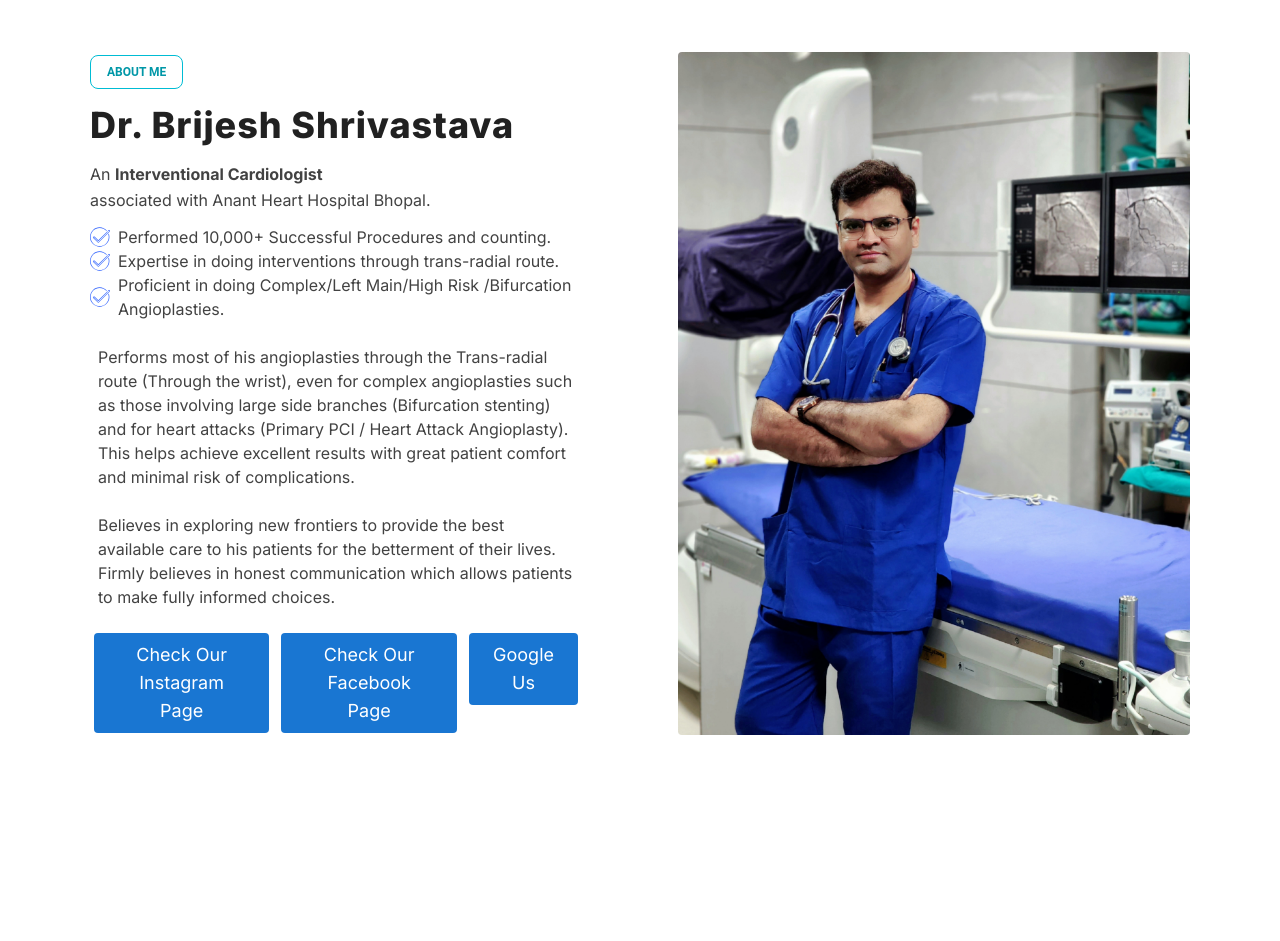
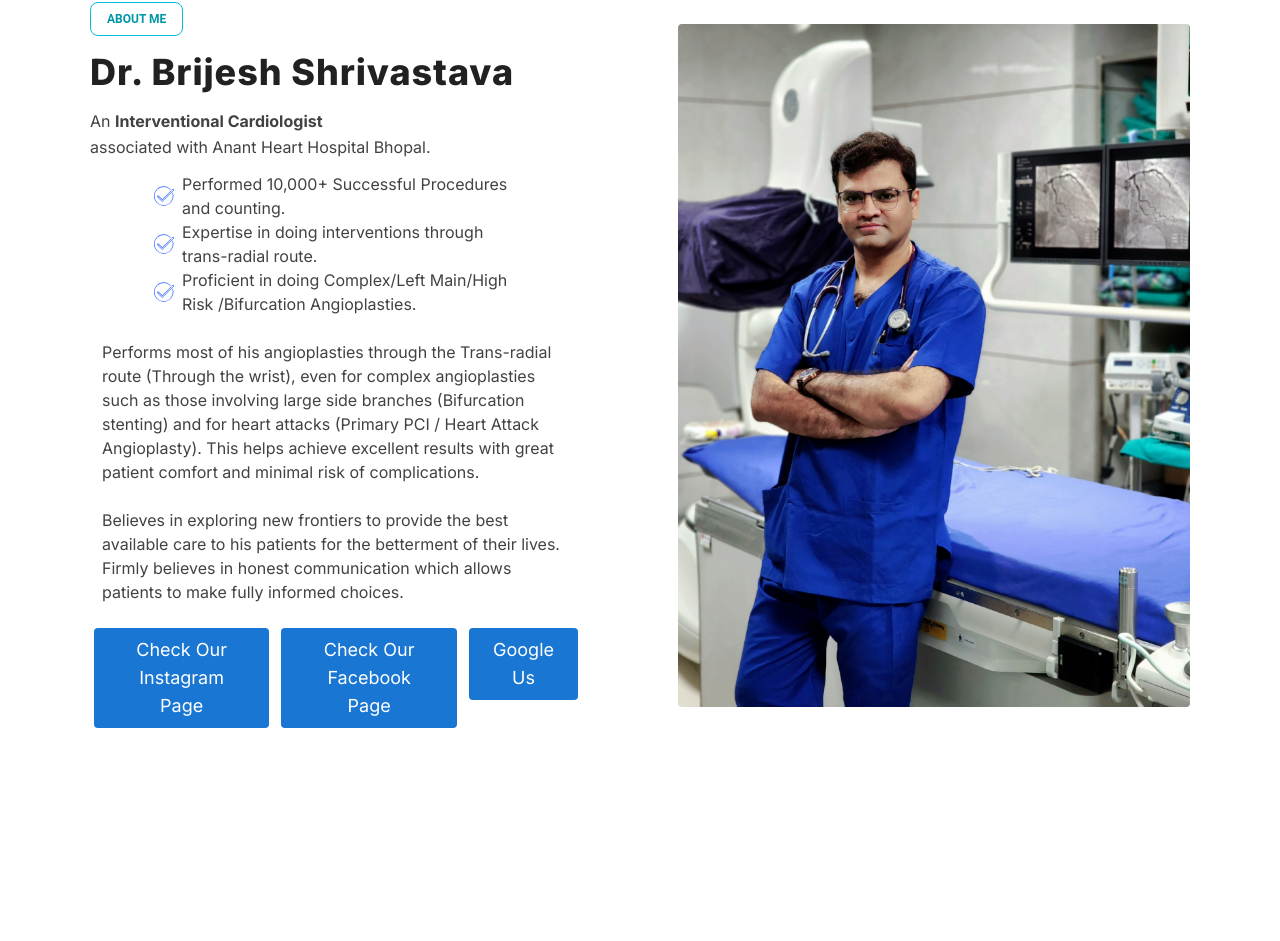
Before and after one commit to Mrityunjay20/DrWebsiteTemplate, a Next.js app: page / in a window 1280 px wide. Shown: the part 1391-2332 px from the top of the page. Built offline with nearby package versions, Linux system fonts and the light colour scheme.

Commit message:
updated about us padding

```diff
--- a/src/app/components/AboutSection.js
+++ b/src/app/components/AboutSection.js
@@ -14,8 +14,8 @@ export default function AboutSection() {
             <p className="mb-3 leading-relaxed">
             An <strong>Interventional Cardiologist</strong>  <br/>associated with Anant Heart Hospital Bhopal.
             </p>
-            <ul className="mb-6">
-            <li className="flex items-center text-left my-auto">
+            <ul className="mb-6 sm:px-8 px-2">
+            <li className="flex items-center sm:px-8 text-left my-auto">
                     <img
                       src="/tick.svg"
                       alt="tick Icon"
@@ -24,7 +24,7 @@ export default function AboutSection() {
                     />
                     Performed 10,000+ Successful Procedures and counting.
              </li>
-             <li className="flex items-center text-left my-auto">
+             <li className="flex items-center sm:px-8 text-left my-auto">
                     <img
                       src="/tick.svg"
                       alt="tick Icon"
@@ -33,7 +33,7 @@ export default function AboutSection() {
                     />
                     Expertise in doing interventions through trans-radial route.
              </li>
-             <li className="flex items-center text-left my-auto">
+             <li className="flex items-center sm:px-8 text-left my-auto">
                     <img
                       src="/tick.svg"
                       alt="tick Icon"
@@ -43,8 +43,8 @@ export default function AboutSection() {
                     Proficient in doing Complex/Left Main/High Risk /Bifurcation Angioplasties.
              </li>
             </ul>
-            <p className="mb-6 px-2">Performs most of his angioplasties through the Trans-radial route (Through the wrist), even for complex angioplasties such as those involving large side branches (Bifurcation stenting) and for heart attacks (Primary PCI / Heart Attack Angioplasty). This helps achieve excellent results with great patient comfort and minimal risk of complications.</p>
-            <p className="mb-6 px-2">Believes in exploring new frontiers to provide the best available care to his patients for the betterment of their lives. Firmly believes in honest communication which allows patients to make fully informed choices.</p>
+            <p className="mb-6 px-3">Performs most of his angioplasties through the Trans-radial route (Through the wrist), even for complex angioplasties such as those involving large side branches (Bifurcation stenting) and for heart attacks (Primary PCI / Heart Attack Angioplasty). This helps achieve excellent results with great patient comfort and minimal risk of complications.</p>
+            <p className="mb-6 px-3">Believes in exploring new frontiers to provide the best available care to his patients for the betterment of their lives. Firmly believes in honest communication which allows patients to make fully informed choices.</p>
             <div className="flex justify-center">
               <a href="https://www.instagram.com/drbrijesh_shrivastava?igsh=ejJ2ZHpkOTkxNnJo">
               <button className="inline-flex mr-3 ml-1 text-white bg-blue-700 border-0 py-2 px-6 focus:outline-none duration-100 hover:bg-blue-900 rounded text-lg">
--- a/src/app/components/NavbarWithMegaMenu.js
+++ b/src/app/components/NavbarWithMegaMenu.js
@@ -280,7 +280,7 @@ export function NavbarWithMegaMenu() {
           <img
             src="logo.png"
             alt="Logo Placeholder"
-            className="sm:h-[25px] sm:w-[100px] md:h-[100px] md:w-[350px] md:ml-16 -py-6 contrast-100"
+            className="sm:h-[10px] sm:w-[40px] md:h-[50px] md:w-[175px] md:ml-16 -py-6 contrast-100"
           />
           <div className="hidden bg-white lg:block">
             <NavList />
```
